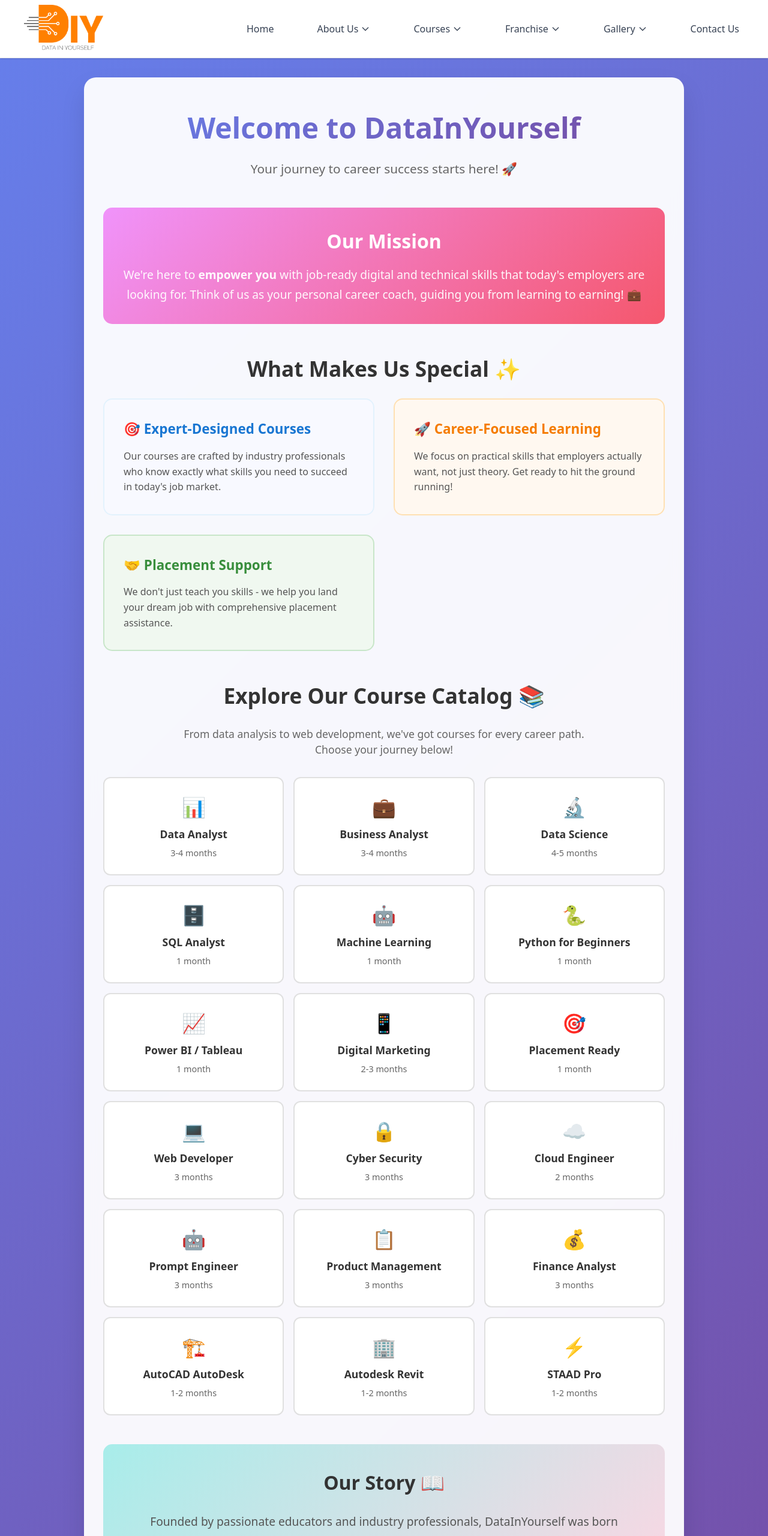
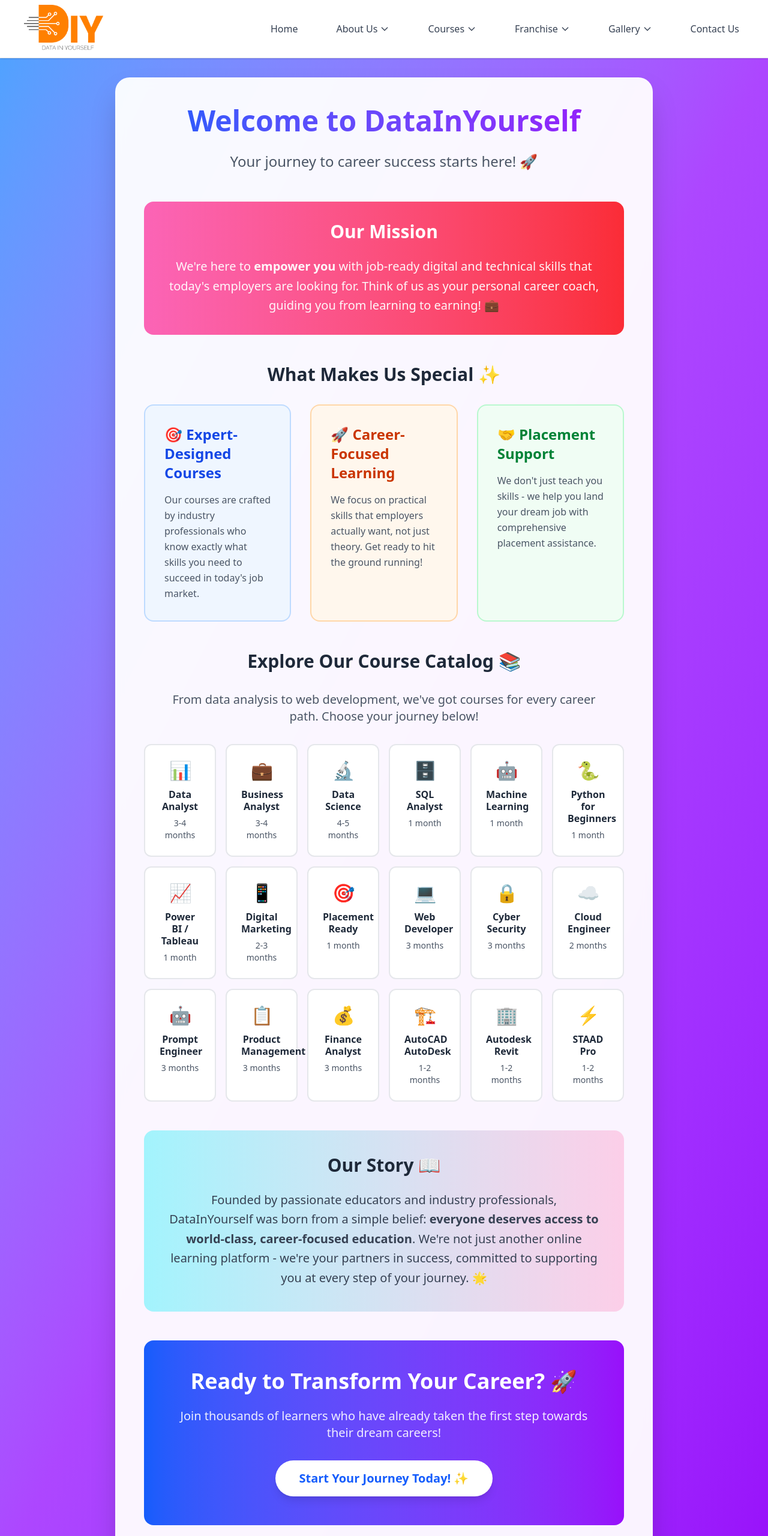
Before and after one commit to nilimaSahu22/DataInYourself, a Next.js app: page /about in a window 1280 px wide. Shown: the top 2560 px of the page at 60% size. Built offline with nearby package versions, Linux system fonts and the light colour scheme.

Commit message:
fix(ui):updated ui to make it responsive for tablet viewport

```diff
--- a/app/components/AboutUs.tsx
+++ b/app/components/AboutUs.tsx
@@ -5,114 +5,56 @@
 const AboutUs = () => {
   const [hoveredIndex, setHoveredIndex] = useState<number | null>(null);
   return (
-    <div style={{
-      minHeight: '100vh',
-      background: 'linear-gradient(135deg, #667eea 0%, #764ba2 100%)',
-      padding: '2rem 1rem'
-    }}>
-      <div style={{
-        maxWidth: '1000px',
-        margin: '0 auto',
-        background: 'rgba(255, 255, 255, 0.95)',
-        borderRadius: '20px',
-        padding: '3rem 2rem',
-        boxShadow: '0 20px 40px rgba(0,0,0,0.1)',
-        backdropFilter: 'blur(10px)'
-      }}>
+    <div className="min-h-screen bg-gradient-to-br from-blue-400 via-purple-500 to-purple-600 p-4 sm:p-6 md:p-8">
+      <div className="max-w-4xl mx-auto bg-white/95 backdrop-blur-sm rounded-3xl shadow-2xl p-6 sm:p-8 md:p-12">
         {/* Header Section */}
-        <div style={{ textAlign: 'center', marginBottom: '3rem' }}>
-          <h1 style={{
-            fontSize: '3rem',
-            fontWeight: 800,
-            marginBottom: '1rem',
-            background: 'linear-gradient(135deg, #667eea 0%, #764ba2 100%)',
-            WebkitBackgroundClip: 'text',
-            WebkitTextFillColor: 'transparent',
-            backgroundClip: 'text'
-          }}>
+        <div className="text-center mb-8 sm:mb-12">
+          <h1 className="text-2xl sm:text-3xl md:text-4xl lg:text-5xl font-extrabold mb-4 sm:mb-6 bg-gradient-to-r from-blue-600 to-purple-600 bg-clip-text text-transparent">
             Welcome to DataInYourself
           </h1>
-          <p style={{
-            fontSize: '1.3rem',
-            color: '#666',
-            maxWidth: '600px',
-            margin: '0 auto',
-            lineHeight: '1.6'
-          }}>
+          <p className="text-lg sm:text-xl md:text-2xl text-gray-600 max-w-2xl mx-auto leading-relaxed px-4">
             Your journey to career success starts here! 🚀
           </p>
         </div>
 
         {/* Mission Section */}
-        <div style={{
-          background: 'linear-gradient(135deg, #f093fb 0%, #f5576c 100%)',
-          borderRadius: '15px',
-          padding: '2rem',
-          marginBottom: '3rem',
-          color: 'white',
-          textAlign: 'center'
-        }}>
-          <h2 style={{ fontSize: '2rem', fontWeight: 700, marginBottom: '1rem' }}>
+        <div className="bg-gradient-to-r from-pink-400 to-red-500 rounded-2xl p-6 sm:p-8 mb-8 sm:mb-12 text-white text-center">
+          <h2 className="text-xl sm:text-2xl md:text-3xl font-bold mb-4 sm:mb-6">
             Our Mission
           </h2>
-          <p style={{ fontSize: '1.2rem', lineHeight: '1.7', opacity: 0.95 }}>
+          <p className="text-base sm:text-lg md:text-xl leading-relaxed opacity-95">
             We're here to <strong>empower you</strong> with job-ready digital and technical skills that today's employers are looking for.
             Think of us as your personal career coach, guiding you from learning to earning! 💼
           </p>
         </div>
 
         {/* What We Offer */}
-        <div style={{ marginBottom: '3rem' }}>
-          <h2 style={{
-            fontSize: '2.2rem',
-            fontWeight: 700,
-            marginBottom: '1.5rem',
-            color: '#333',
-            textAlign: 'center'
-          }}>
+        <div className="mb-8 sm:mb-12">
+          <h2 className="text-xl sm:text-2xl md:text-3xl font-bold mb-6 sm:mb-8 text-gray-800 text-center">
             What Makes Us Special ✨
           </h2>
-          <div style={{
-            display: 'grid',
-            gridTemplateColumns: 'repeat(auto-fit, minmax(300px, 1fr))',
-            gap: '2rem'
-          }}>
-            <div style={{
-              background: '#f8f9ff',
-              padding: '2rem',
-              borderRadius: '15px',
-              border: '2px solid #e3f2fd'
-            }}>
-              <h3 style={{ fontSize: '1.4rem', fontWeight: 600, color: '#1976d2', marginBottom: '1rem' }}>
+          <div className="grid grid-cols-1 sm:grid-cols-2 lg:grid-cols-3 gap-4 sm:gap-6 md:gap-8">
+            <div className="bg-blue-50 p-6 sm:p-8 rounded-2xl border-2 border-blue-200">
+              <h3 className="text-lg sm:text-xl md:text-2xl font-semibold text-blue-700 mb-3 sm:mb-4">
                 🎯 Expert-Designed Courses
               </h3>
-              <p style={{ color: '#555', lineHeight: '1.6' }}>
+              <p className="text-gray-600 leading-relaxed text-sm sm:text-base">
                 Our courses are crafted by industry professionals who know exactly what skills you need to succeed in today's job market.
               </p>
             </div>
-            <div style={{
-              background: '#fff8f0',
-              padding: '2rem',
-              borderRadius: '15px',
-              border: '2px solid #ffe0b2'
-            }}>
-              <h3 style={{ fontSize: '1.4rem', fontWeight: 600, color: '#f57c00', marginBottom: '1rem' }}>
+            <div className="bg-orange-50 p-6 sm:p-8 rounded-2xl border-2 border-orange-200">
+              <h3 className="text-lg sm:text-xl md:text-2xl font-semibold text-orange-700 mb-3 sm:mb-4">
                 🚀 Career-Focused Learning
               </h3>
-              <p style={{ color: '#555', lineHeight: '1.6' }}>
+              <p className="text-gray-600 leading-relaxed text-sm sm:text-base">
                 We focus on practical skills that employers actually want, not just theory. Get ready to hit the ground running!
               </p>
             </div>
-            <div style={{
-              background: '#f0f8f0',
-              padding: '2rem',
-              borderRadius: '15px',
-              border: '2px solid #c8e6c9'
-            }}>
-              <h3 style={{ fontSize: '1.4rem', fontWeight: 600, color: '#388e3c', marginBottom: '1rem' }}>
+            <div className="bg-green-50 p-6 sm:p-8 rounded-2xl border-2 border-green-200 sm:col-span-2 lg:col-span-1">
+              <h3 className="text-lg sm:text-xl md:text-2xl font-semibold text-green-700 mb-3 sm:mb-4">
                 🤝 Placement Support
               </h3>
-              <p style={{ color: '#555', lineHeight: '1.6' }}>
+              <p className="text-gray-600 leading-relaxed text-sm sm:text-base">
                 We don't just teach you skills - we help you land your dream job with comprehensive placement assistance.
               </p>
             </div>
@@ -120,33 +62,15 @@
         </div>
 
         {/* Course Catalog */}
-        <div style={{ marginBottom: '3rem' }}>
-          <h2 style={{
-            fontSize: '2.2rem',
-            fontWeight: 700,
-            marginBottom: '1.5rem',
-            color: '#333',
-            textAlign: 'center'
-          }}>
+        <div className="mb-8 sm:mb-12">
+          <h2 className="text-xl sm:text-2xl md:text-3xl font-bold mb-6 sm:mb-8 text-gray-800 text-center">
             Explore Our Course Catalog 📚
           </h2>
-          <p style={{
-            textAlign: 'center',
-            fontSize: '1.1rem',
-            color: '#666',
-            marginBottom: '2rem',
-            maxWidth: '700px',
-            margin: '0 auto 2rem'
-          }}>
+          <p className="text-center text-base sm:text-lg md:text-xl text-gray-600 mb-6 sm:mb-8 max-w-3xl mx-auto px-4">
             From data analysis to web development, we've got courses for every career path. Choose your journey below!
           </p>
 
-          <div style={{
-            display: 'grid',
-            gridTemplateColumns: 'repeat(auto-fit, minmax(250px, 1fr))',
-            gap: '1rem',
-            marginBottom: '2rem'
-          }}>
+          <div className="grid grid-cols-2 sm:grid-cols-3 md:grid-cols-4 lg:grid-cols-6 gap-3 sm:gap-4 mb-6 sm:mb-8">
             {[
               { name: 'Data Analyst', duration: '3-4 months', emoji: '📊' },
               { name: 'Business Analyst', duration: '3-4 months', emoji: '💼' },
@@ -167,48 +91,32 @@
               { name: 'Autodesk Revit', duration: '1-2 months', emoji: '🏢' },
               { name: 'STAAD Pro', duration: '1-2 months', emoji: '⚡' }
             ].map((course, index) => (
-              <div key={index} style={{
-                background: 'white',
-                padding: '1.5rem',
-                borderRadius: '12px',
-                border: `2px solid ${hoveredIndex === index ? '#667eea' : '#e0e0e0'}`,
-                transition: 'all 0.3s ease',
-                cursor: 'pointer',
-                textAlign: 'center',
-                transform: hoveredIndex === index ? 'translateY(-5px)' : 'translateY(0)',
-                boxShadow: hoveredIndex === index ? '0 10px 25px rgba(0,0,0,0.1)' : 'none'
-              }}
-              onMouseEnter={() => setHoveredIndex(index)}
-              onMouseLeave={() => setHoveredIndex(null)}
+              <div
+                key={index}
+                className={`bg-white p-3 sm:p-4 md:p-6 rounded-xl border-2 transition-all duration-300 cursor-pointer text-center transform hover:-translate-y-1 hover:shadow-lg ${
+                  hoveredIndex === index
+                    ? 'border-blue-500 shadow-lg'
+                    : 'border-gray-200 hover:border-blue-300'
+                }`}
+                onMouseEnter={() => setHoveredIndex(index)}
+                onMouseLeave={() => setHoveredIndex(null)}
               >
-                <div style={{ fontSize: '2rem', marginBottom: '0.5rem' }}>{course.emoji}</div>
-                <h4 style={{ fontSize: '1.1rem', fontWeight: 600, color: '#333', marginBottom: '0.5rem' }}>
+                <div className="text-xl sm:text-2xl md:text-3xl mb-2 sm:mb-3">{course.emoji}</div>
+                <h4 className="text-xs sm:text-sm md:text-base font-semibold text-gray-800 mb-1 sm:mb-2 leading-tight">
                   {course.name}
                 </h4>
-                <p style={{ fontSize: '0.9rem', color: '#666' }}>{course.duration}</p>
+                <p className="text-xs sm:text-sm text-gray-600">{course.duration}</p>
               </div>
             ))}
           </div>
         </div>
 
         {/* Our Story */}
-        <div style={{
-          background: 'linear-gradient(135deg, #a8edea 0%, #fed6e3 100%)',
-          borderRadius: '15px',
-          padding: '2.5rem',
-          marginBottom: '3rem',
-          textAlign: 'center'
-        }}>
-          <h2 style={{ fontSize: '2rem', fontWeight: 700, marginBottom: '1.5rem', color: '#333' }}>
+        <div className="bg-gradient-to-r from-cyan-200 to-pink-200 rounded-2xl p-6 sm:p-8 md:p-10 mb-8 sm:mb-12 text-center">
+          <h2 className="text-xl sm:text-2xl md:text-3xl font-bold mb-4 sm:mb-6 text-gray-800">
             Our Story 📖
           </h2>
-          <p style={{
-            fontSize: '1.2rem',
-            lineHeight: '1.8',
-            color: '#555',
-            maxWidth: '800px',
-            margin: '0 auto'
-          }}>
+          <p className="text-base sm:text-lg md:text-xl leading-relaxed text-gray-700 max-w-4xl mx-auto">
             Founded by passionate educators and industry professionals, DataInYourself was born from a simple belief:
             <strong> everyone deserves access to world-class, career-focused education</strong>.
             We're not just another online learning platform - we're your partners in success,
@@ -217,31 +125,14 @@
         </div>
 
         {/* Call to Action */}
-        <div style={{
-          textAlign: 'center',
-          background: 'linear-gradient(135deg, #667eea 0%, #764ba2 100%)',
-          borderRadius: '15px',
-          padding: '3rem',
-          color: 'white'
-        }}>
-          <h2 style={{ fontSize: '2.5rem', fontWeight: 700, marginBottom: '1rem' }}>
+        <div className="text-center bg-gradient-to-r from-blue-600 to-purple-600 rounded-2xl p-6 sm:p-8 md:p-12 text-white">
+          <h2 className="text-xl sm:text-2xl md:text-3xl lg:text-4xl font-bold mb-4 sm:mb-6">
             Ready to Transform Your Career? 🚀
           </h2>
-          <p style={{ fontSize: '1.3rem', marginBottom: '2rem', opacity: 0.9 }}>
+          <p className="text-base sm:text-lg md:text-xl mb-6 sm:mb-8 opacity-90">
             Join thousands of learners who have already taken the first step towards their dream careers!
           </p>
-          <button style={{
-            background: 'white',
-            color: '#667eea',
-            border: 'none',
-            padding: '1rem 2rem',
-            borderRadius: '50px',
-            fontSize: '1.2rem',
-            fontWeight: 600,
-            cursor: 'pointer',
-            transition: 'all 0.3s ease',
-            boxShadow: '0 5px 15px rgba(0,0,0,0.2)'
-          }}>
+          <button className="bg-white text-blue-600 border-none px-6 sm:px-8 md:px-10 py-3 sm:py-4 rounded-full text-base sm:text-lg md:text-xl font-semibold cursor-pointer transition-all duration-300 shadow-lg hover:shadow-xl hover:scale-105">
             Start Your Journey Today! ✨
           </button>
         </div>
--- a/app/globals.css
+++ b/app/globals.css
@@ -32,3 +32,56 @@
 html {
   scroll-behavior: smooth;
 }
+
+/* Touch-friendly improvements for tablets */
+@media (hover: none) and (pointer: coarse) {
+  /* Increase touch targets for better tablet experience */
+  button,
+  [role="button"],
+  input[type="button"],
+  input[type="submit"],
+  input[type="reset"] {
+    min-height: 44px;
+    min-width: 44px;
+  }
+
+  /* Improve touch scrolling */
+  .overflow-y-auto,
+  .overflow-x-auto {
+    -webkit-overflow-scrolling: touch;
+  }
+}
+
+/* Responsive text sizing for better readability on tablets */
+@media (min-width: 768px) and (max-width: 1024px) {
+  /* Tablet-specific improvements */
+  .text-responsive {
+    font-size: clamp(14px, 2.5vw, 18px);
+  }
+
+  /* Better spacing for tablet layouts */
+  .tablet-spacing {
+    gap: 1.5rem;
+  }
+}
+
+/* Prevent horizontal scroll on mobile and tablet */
+html, body {
+  overflow-x: hidden;
+  max-width: 100vw;
+}
+
+/* Smooth transitions for responsive elements */
+.transition-responsive {
+  transition: all 0.3s cubic-bezier(0.4, 0, 0.2, 1);
+}
+
+/* Focus styles for better accessibility on tablets */
+button:focus-visible,
+a:focus-visible,
+input:focus-visible,
+select:focus-visible,
+textarea:focus-visible {
+  outline: 2px solid #f97316;
+  outline-offset: 2px;
+}
```
Also changed, not shown: app/components/Footer.tsx (+39 -39 lines), app/components/Header.tsx (+17 -17 lines), app/components/PlacementCourseCard.tsx (+9 -9 lines), app/layout.tsx (+8 -1 lines), app/page.tsx (+62 -43 lines).
